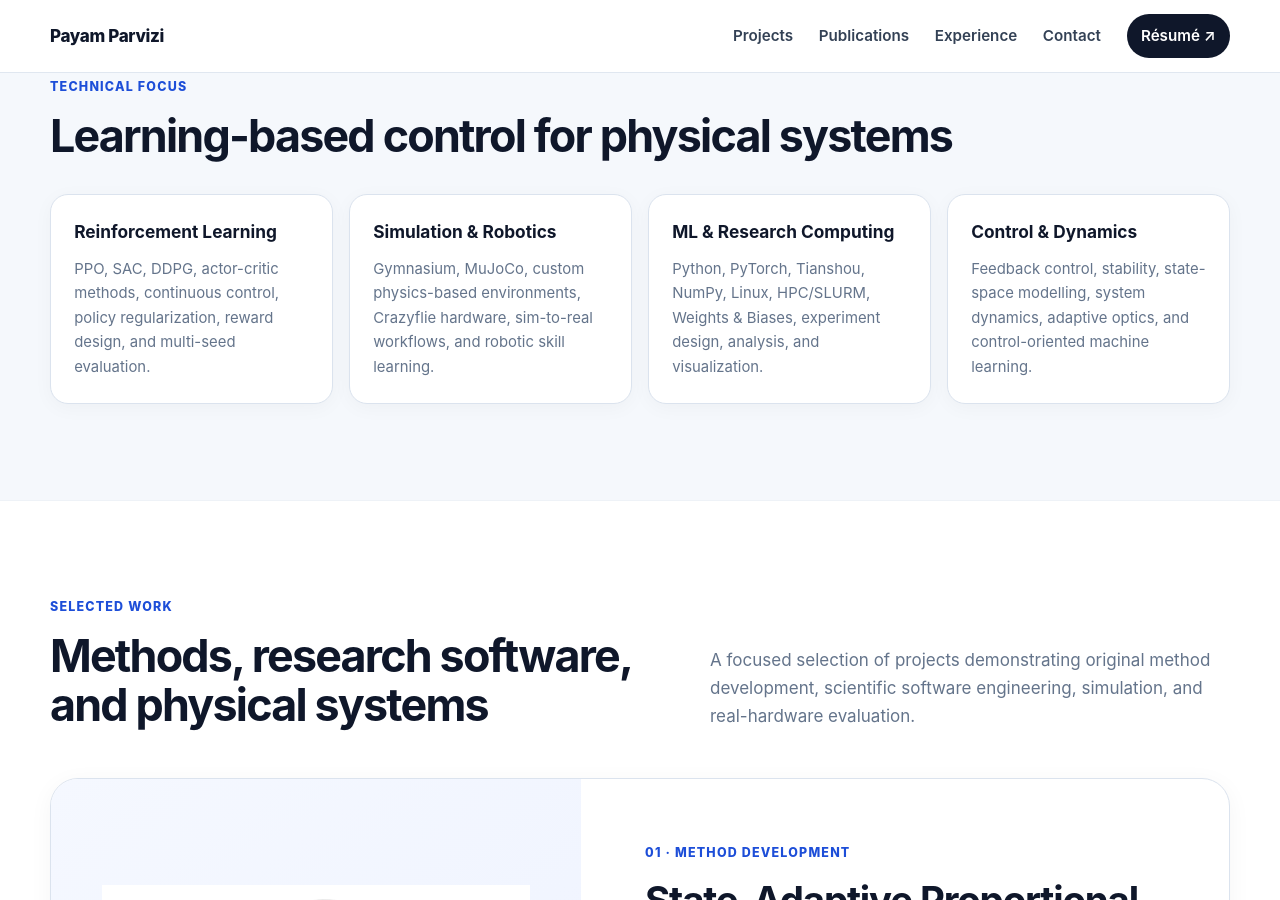
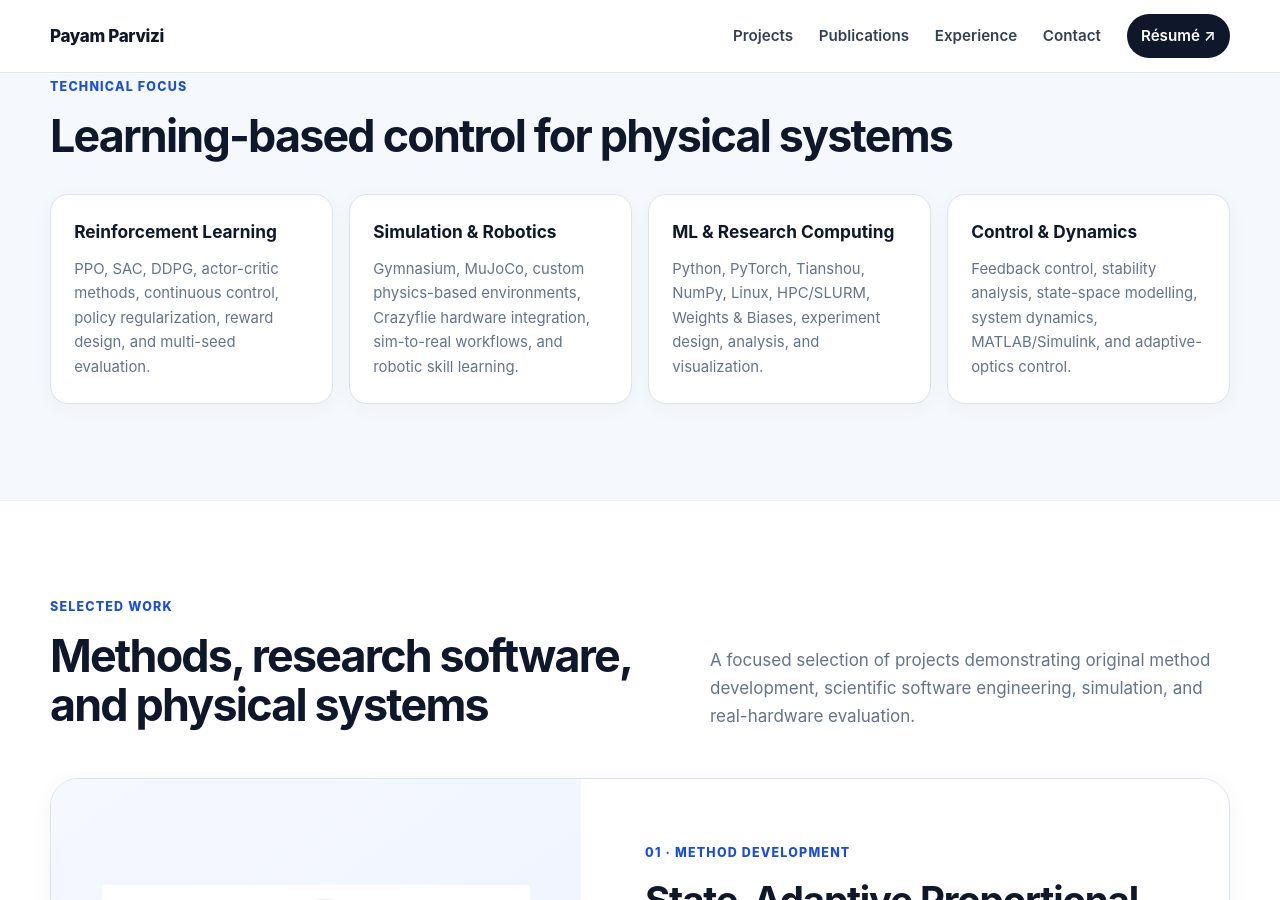
Before and after one commit to payamparvizi/payamparvizi.github.io, a Jekyll site: the page built from index.html, in a window 1280 px wide and 900 px high, scrolled down 1193 px. Built offline with Jekyll 4.4.1, drawn with Linux system fonts in a browser that asks for light colours.

Commit message:
Update index.html

```diff
--- a/index.html
+++ b/index.html
@@ -63,7 +63,7 @@ image: "/assets/img/payam-parvizi-headshot.webp"
       </article>
       <article class="focus-card">
         <h3>Simulation &amp; Robotics</h3>
-        <p>Gymnasium, MuJoCo, custom physics-based environments, Crazyflie hardware, sim-to-real workflows, and robotic skill learning.</p>
+        <p>Gymnasium, MuJoCo, custom physics-based environments, Crazyflie hardware integration, sim-to-real workflows, and robotic skill learning.</p>
       </article>
       <article class="focus-card">
         <h3>ML &amp; Research Computing</h3>
@@ -71,7 +71,7 @@ image: "/assets/img/payam-parvizi-headshot.webp"
       </article>
       <article class="focus-card">
         <h3>Control &amp; Dynamics</h3>
-        <p>Feedback control, stability, state-space modelling, system dynamics, adaptive optics, and control-oriented machine learning.</p>
+        <p>Feedback control, stability analysis, state-space modelling, system dynamics, MATLAB/Simulink, and adaptive-optics control.</p>
       </article>
     </div>
   </div>
```
